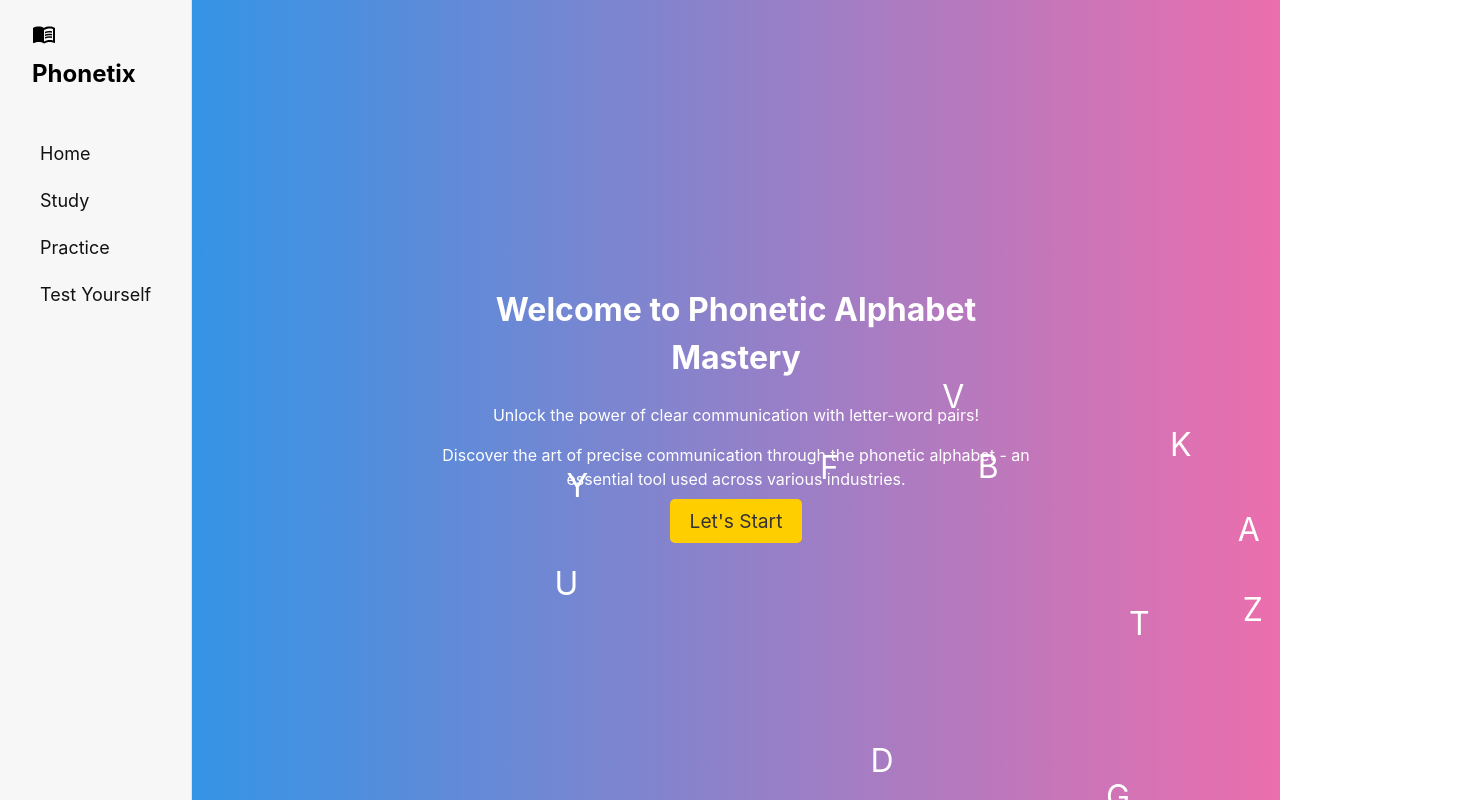
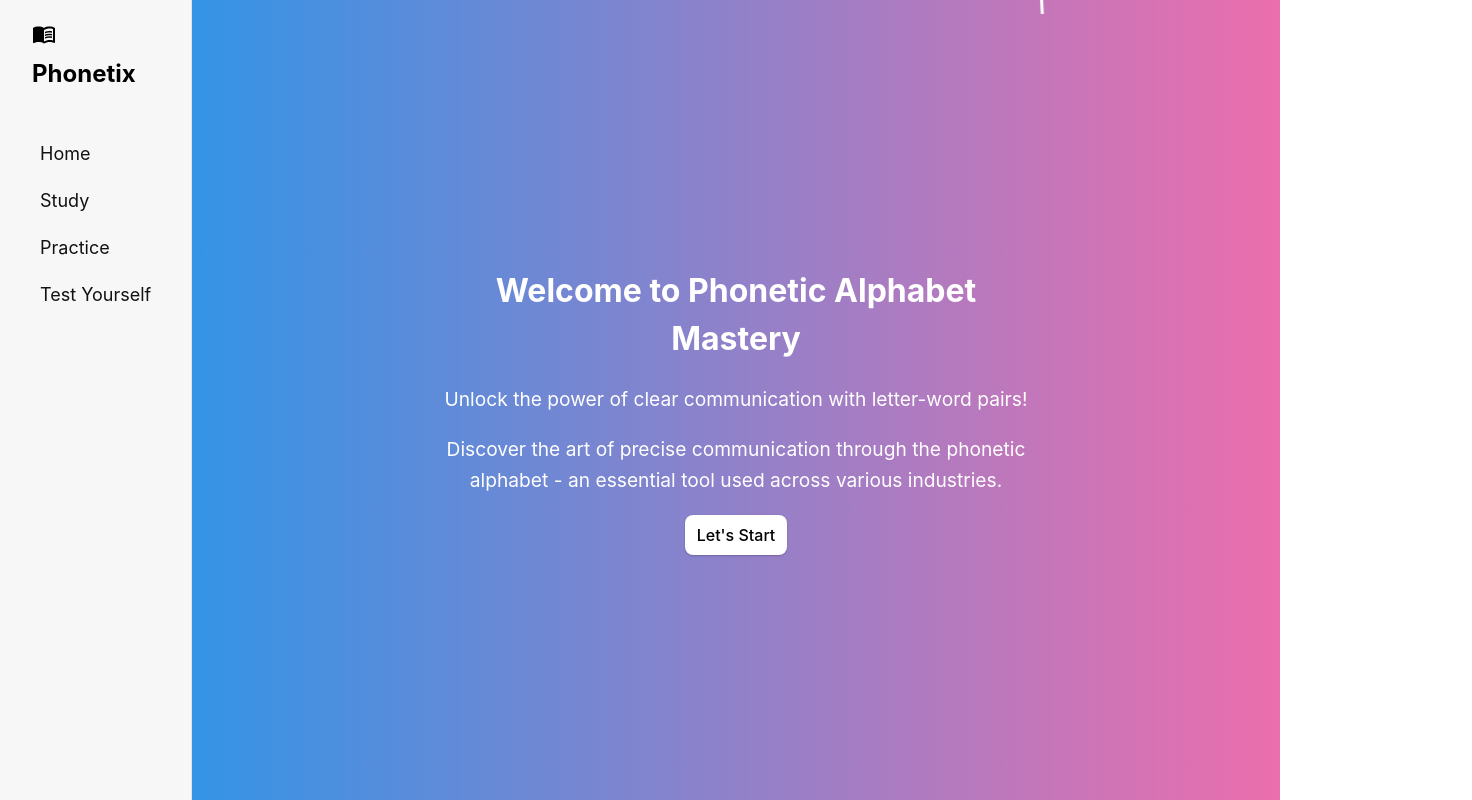
Before and after one commit to Ofri-Streichman/phonetic-learning, a React (Create React App) app: page / in a window 1280 px wide. Shown: the whole page, 1472 px wide, since content can reach past the window. Built offline with nearby package versions, Linux system fonts and the light colour scheme.

Commit message:
Home page animation working

```diff
--- a/src/index.css
+++ b/src/index.css
@@ -57,38 +57,6 @@ button:hover {
 button:active {
   box-shadow: 0 0px 1px hsla(0, 0%, 0%, 0.4);
   transform: translateY(1px);
-}
-
-#contact h1 {
-  display: flex;
-  align-items: flex-start;
-  gap: 1rem;
-}
-
-#contact h1 form {
-  display: flex;
-  align-items: center;
-  margin-top: 0.25rem;
-}
-
-#contact h1 form button {
-  box-shadow: none;
-  font-size: 1.5rem;
-  font-weight: 400;
-  padding: 0;
-}
-
-#contact h1 form button[value="true"] {
-  color: #a4a4a4;
-}
-
-#contact h1 form button[value="true"]:hover,
-#contact h1 form button[value="false"] {
-  color: #eeb004;
-}
-
-form[action$="destroy"] button {
-  color: #f44250;
 }
 
 .sr-only {
@@ -496,7 +464,7 @@ i {
 
 .test-container {
   margin: 2rem;
-  gap:1rem 2rem;
+  gap: 1rem 2rem;
   display: grid;
   grid-template-columns: repeat(4, auto);
 }
@@ -509,12 +477,12 @@ a,
 .undraggable {
   text-decoration: none;
   user-select: none;
-  color: black
+  color: black;
 }
 
 .Submit-button {
   margin: 1rem;
-  background-color: #3992ff;
+  background: linear-gradient(to right, #3494e6, #ec6ead);
   color: white;
 }
 
@@ -530,8 +498,8 @@ a,
   width: 100%;
 }
 
-.page>h1,
-.page>h2 {
+.page > h1,
+.page > h2 {
   margin: 1rem 2rem 0rem;
   /* font-size: 2.5rem; */
   margin-bottom: 0;
@@ -547,13 +515,13 @@ a,
   background-color: #6eed44b7;
 }
 
-.start-button-wrapper{
+.start-button-wrapper {
   width: 100%;
   /* display: flex; */
   /* justify-content: center; */
   margin: 2rem;
 }
-.start-button-wrapper>button{
+.start-button-wrapper > button {
   height: 4rem;
   width: 8rem;
   margin: 0;
@@ -577,13 +545,12 @@ a,
   position: relative;
 }
 
-
-/* p {
+.home-page p {
   font-size: 1.2em;
   line-height: 1.6;
-} */
+}
 
-.start-button-home {
+/* .start-button-home {
   padding: 10px 20px;
   font-size: 1.2em;
   background: #ffce00;
@@ -592,20 +559,66 @@ a,
   border-radius: 5px;
   cursor: pointer;
   margin-top: 20px;
-}
+} */
 
 .floating-letters {
+  display: flex;
+  /* flex-wrap: wrap; */
+  gap: 10px;
+  font-size: 2em;
   position: absolute;
-  top: 50%;
-  left: 50%;
-  transform: translate(-50%, -50%);
+  top: 0px;
+  height: 100vh;
   width: 100%;
-  height: 100%;
-  pointer-events: none;
+  color: white;
+  overflow: hidden;
 }
 
 .floating-letters span {
-  display: inline-block;
-  font-size: 2em;
   position: absolute;
+  left: calc((var(--init-x) * 1vw) - (12rem));
+  top: calc(var(--init-y) * 1vh);
+  animation: float 10s infinite linear;
 }
+
+@keyframes float {
+  0% {
+    /* translate: (calc(var(--init-x)*50vw), calc(var(--init-y)*50vw)) ; */
+    rotate: calc(calc(var(--turnDegree) * 1deg) * 1);
+    /* translate: calc(var(--x) * 1vw) calc(var(--y) * 1vh); */
+  }
+  /* 25% {
+    rotate: calc(calc(var(--turnDegree) * 1deg) * 2);
+    translate: calc(var(--x) * 2vw) calc(var(--y) * 2vh);
+  } */
+  50%{
+    rotate: calc(calc(var(--turnDegree) * 1deg) * 4);
+    translate: calc(var(--x) * 4vw) calc(var(--y) * 4vh);
+
+  }
+  100% {
+    rotate: calc(calc(var(--turnDegree) * 1deg) * 1);
+    /* translate: calc(var(--x) * 1vw) calc(var(--y) * 1vh); */
+  }
+}
+
+/* @keyframes float {
+  0% {
+    translate: (calc(var(--init-x)*50vw), calc(var(--init-y)*50vw)) ;
+    rotate: (calc(var(--turnDegree)*1deg));
+
+  }
+  25%{
+        rotate: (calc(var(--turnDegree)*1deg));
+  }
+  50%{
+    transform: translate(
+      calc(var(--x) * 1vw),
+      calc(var(--y) * 1vh))
+    rotate(calc(var(--turnDegree)*1deg));
+  }
+  100% {
+    translate: (calc(var(--init-x)*50vw), calc(var(--init-y)*50vw)) ;
+    rotate: (calc(var(--turnDegree)*1deg));
+  }
+} */
--- a/src/pages/Home.jsx
+++ b/src/pages/Home.jsx
@@ -1,80 +1,55 @@
-import React, { useEffect } from 'react';
+import React from 'react';
 
 const HomePage = () => {
     const letters = 'ABCDEFGHIJKLMNOPQRSTUVWXYZ';
 
-    useEffect(() => {
-        const floatingLetters = document.querySelectorAll('.floating-letters span');
+    const getRandomValue = () => (Math.random() - 0.5) * 100;
+    const getRandomFraction = () => Math.random();
+    const getRandomDegree = () => (Math.random() - 0.5) * 180;
 
-        const moveLetters = () => {
-            floatingLetters.forEach(letter => {
-                const x = Math.random() * window.innerWidth;
-                const y = Math.random() * window.innerHeight;
-                letter.style.left = x + 'px';
-                letter.style.top = y + 'px';
-                moveElement(letter);
-            });
-        };
+    const randCircle = () => {
+        if (Math.random()<0.5){
+            return (Math.random()*20+10)
+        }
+        return (Math.random() * 20 + 70)
+    }
 
-        const moveElement = (element) => {
-            let stepX = Math.random() - 0.4;
-            let stepY = Math.random() - 0.4;
+    function getRandomCoordinates() {
+        const angle = Math.random() * Math.PI * 2; // Random angle in radians
+        const innerRadius = 40; // Inner radius of the ring
+        const outerRadius = 50; // Outer radius of the ring
 
-            let x = parseFloat(element.style.left);
-            let y = parseFloat(element.style.top);
+        // Generate coordinates for a ring
+        const x = Math.cos(angle) * (innerRadius + Math.random() * (outerRadius - innerRadius));
+        const y = Math.sin(angle) * (innerRadius + Math.random() * (outerRadius - innerRadius));
 
-            const maxX = window.innerWidth - element.clientWidth - document.getElementById("sidebar").clientWidth;
-            const maxY = window.innerHeight - element.clientHeight - document.getElementById("sidebar").clientHeight;
+        // Adjust for rectangle positioning (100x100 size)
+        const rectWidth = 100;
+        const rectHeight = 100;
 
-            console.log("document.getElementById('sidebar').clientWidth ", document.getElementById("sidebar").clientWidth)
-            const minX = document.getElementById("sidebar").clientWidth;
-            const minY = document.getElementById("sidebar").clientWidth;
+        const adjustedX = rectWidth / 2 + x;
+        const adjustedY = rectHeight / 2 + y;
 
-            const move = () => {
-                x += stepX;
-                y += stepY;
-
-                if (x < minX || x > maxX) {
-                    stepX *= -1;
-                }
-                if (y < minY || y > maxY) {
-                    stepY *= -1;
-                }
-
-                element.style.left = x + 'px';
-                element.style.top = y + 'px';
-
-                requestAnimationFrame(move);
-            };
-            move();
-        };
-
-        moveLetters();
-
-        return () => {
-            // Cleanup
-            floatingLetters.forEach(letter => {
-                cancelAnimationFrame(moveElement);
-            });
-        };
-    }, []);
+        return adjustedX;
+    }
 
     return (
-        <div className="page">
+        <div className="home-page page">
             <div className="hero-section">
                 <div className="hero-content">
                     <h1>Welcome to Phonetic Alphabet Mastery</h1>
                     <p>Unlock the power of clear communication with letter-word pairs!</p>
                     <p>Discover the art of precise communication through the phonetic alphabet - an essential tool used across various industries.</p>
-                    <a className="start-button-home" href='/study'>Let's Start</a>
-                    <div className="floating-letters">
-                        {letters.split('').map((letter, index) => (
-                            <span key={index}>
-                                {letter}
-                            </span>
-                        ))}
-                    </div>
+                    <button className="start-button">Let's Start</button>
+
                 </div>
+            </div>
+            <div className="floating-letters">
+                {letters.split('').map((letter, index) => (
+                    <span key={index} style={{ '--x': getRandomValue(), '--y': getRandomValue(), '--init-x': getRandomCoordinates(), '--init-y': getRandomCoordinates(), '--turnDegree': getRandomDegree() }}>
+                        {letter}
+                    </span>
+                ))}
             </div>
         </div>
     );
```
